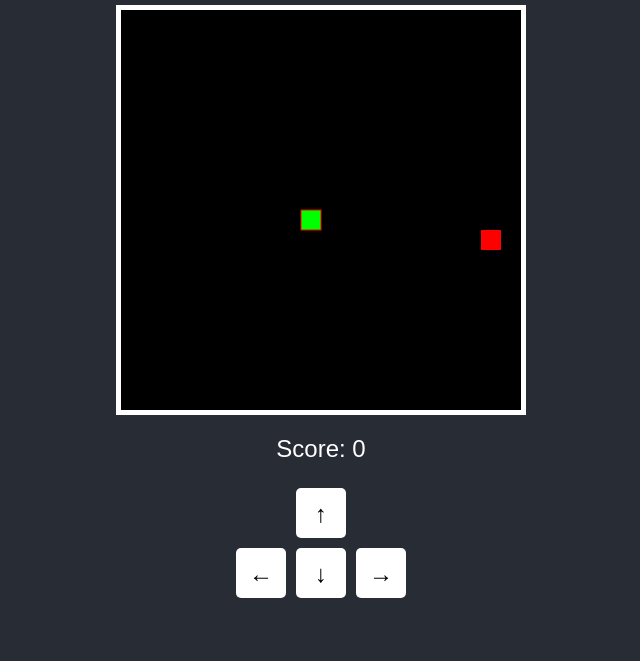
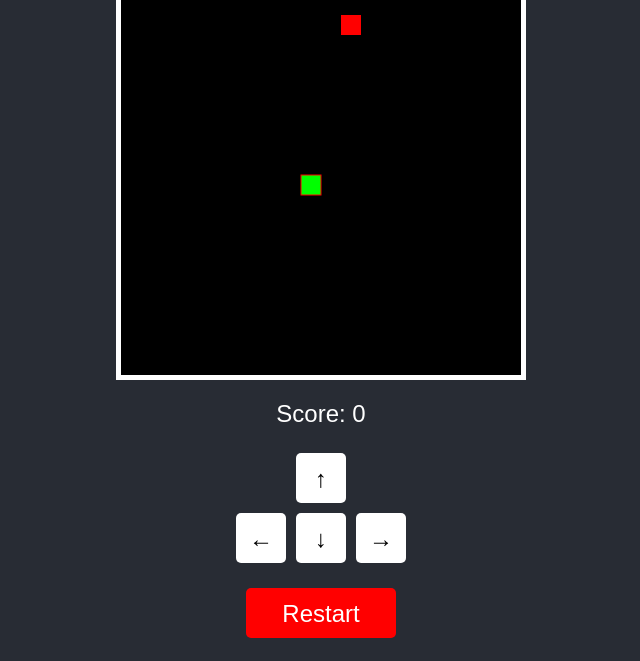
Before and after one commit to MAMBAGIN07/sgame, a plain HTML site: page index.html in a window 1280 px wide. Shown: the part 139-800 px from the top of the page, without its empty margins (319-959 px from the left). Drawn offline with Linux system fonts and the light colour scheme.

Commit message:
Update index.html

```diff
--- a/index.html
+++ b/index.html
@@ -52,6 +52,19 @@
             margin: 0 5px;
             cursor: pointer;
         }
+        .restart-button {
+            width: 150px;
+            height: 50px;
+            background-color: #ff0000;
+            color: #fff;
+            font-size: 24px;
+            text-align: center;
+            line-height: 50px;
+            border: none;
+            border-radius: 5px;
+            margin-top: 20px;
+            cursor: pointer;
+        }
     </style>
 </head>
 <body>
@@ -67,6 +80,7 @@
             <button class="control-button" id="down">↓</button>
             <button class="control-button" id="right">→</button>
         </div>
+        <button class="restart-button" id="restart">Restart</button>
     </div>
     <script>
         const canvas = document.getElementById("gameCanvas");
@@ -74,22 +88,32 @@
 
         const box = 20;
         let snake = [];
-        snake[0] = { x: 9 * box, y: 10 * box };
+        let food;
+        let score;
+        let direction;
+        let speed;
+        let game;
 
-        let food = {
-            x: Math.floor(Math.random() * 19 + 1) * box,
-            y: Math.floor(Math.random() * 19 + 1) * box
-        };
-
-        let score = 0;
-        let direction;
-        let speed = 200;
+        function init() {
+            snake = [{ x: 9 * box, y: 10 * box }];
+            food = {
+                x: Math.floor(Math.random() * 19 + 1) * box,
+                y: Math.floor(Math.random() * 19 + 1) * box
+            };
+            score = 0;
+            direction = null;
+            speed = 200;
+            document.getElementById("score").innerText = "Score: " + score;
+            clearInterval(game);
+            game = setInterval(draw, speed);
+        }
 
         document.addEventListener("keydown", changeDirection);
         document.getElementById("up").addEventListener("click", () => setDirection("UP"));
         document.getElementById("down").addEventListener("click", () => setDirection("DOWN"));
         document.getElementById("left").addEventListener("click", () => setDirection("LEFT"));
         document.getElementById("right").addEventListener("click", () => setDirection("RIGHT"));
+        document.getElementById("restart").addEventListener("click", init);
 
         function changeDirection(event) {
             if (event.keyCode == 37 && direction != "RIGHT") {
@@ -146,6 +170,8 @@
                     y: Math.floor(Math.random() * 19 + 1) * box
                 };
                 speed = Math.max(50, speed - 10);
+                clearInterval(game);
+                game = setInterval(draw, speed);
             } else {
                 snake.pop();
             }
@@ -161,10 +187,6 @@
             }
 
             snake.unshift(newHead);
-
-            setTimeout(function() {
-                requestAnimationFrame(draw);
-            }, speed);
         }
 
         function collision(head, array) {
@@ -176,7 +198,7 @@
             return false;
         }
 
-        requestAnimationFrame(draw);
+        init();
     </script>
 </body>
 </html>
```
